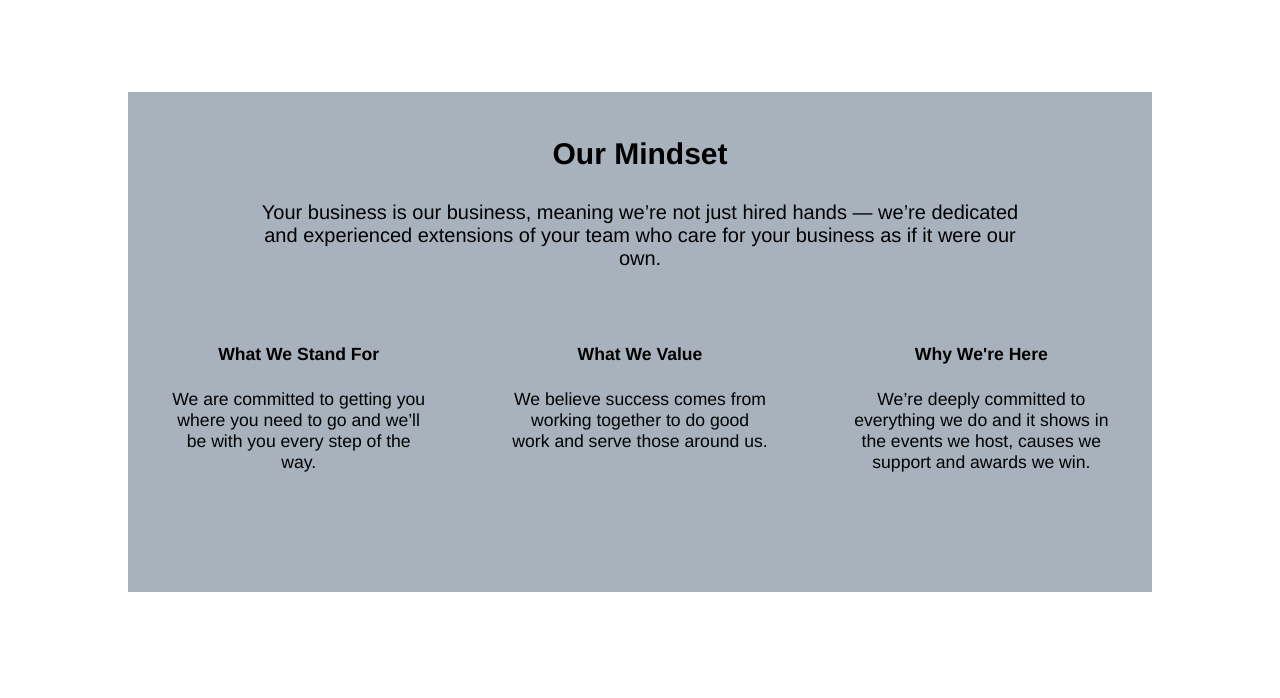
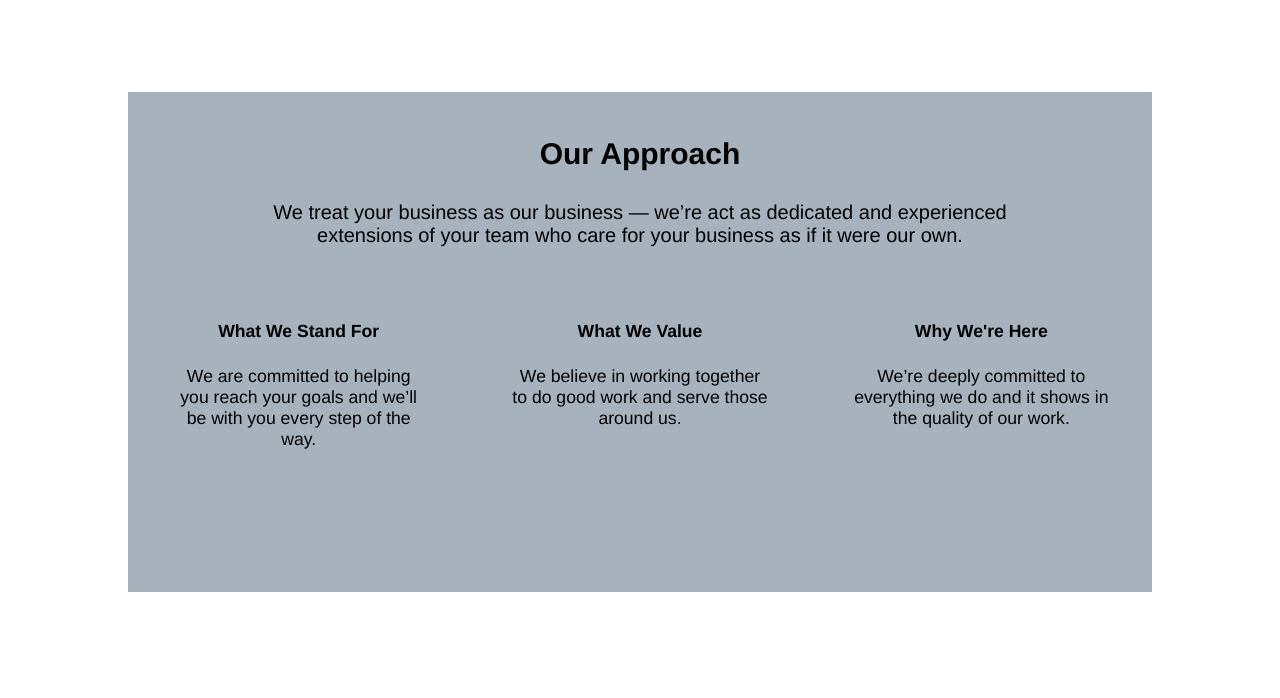
Before and after one commit to sirkevinc/jcm, a Gatsby site in the folder site/: page /about in a window 1280 px wide. Shown: the part 930-1628 px from the top of the page. Built offline with nearby package versions, Linux system fonts and the light colour scheme; Gatsby itself is replaced by a stand-in of ours.

Commit message:
Some word changes

```diff
--- a/site/src/components/ApproachBox/index.tsx
+++ b/site/src/components/ApproachBox/index.tsx
@@ -4,21 +4,21 @@ const ApproachBox = () => {
     return (
         <div className="approach__container">
             <div className="approach__upper">
-                <h3>Our Mindset</h3>
-                <p>Your business is our business, meaning we’re not just hired hands — we’re dedicated and experienced extensions of your team who care for your business as if it were our own.</p>
+                <h3>Our Approach</h3>
+                <p>We treat your business as our business — we’re act as dedicated and experienced extensions of your team who care for your business as if it were our own.</p>
             </div>
             <div className="approach__bottom">
                 <div className="approach__col">
                     <h4>What We Stand For</h4>
-                    <p>We are committed to getting you where you need to go and we’ll be with you every step of the way.</p>
+                    <p>We are committed to helping you reach your goals and we’ll be with you every step of the way.</p>
                 </div>
                 <div className="approach__col">
                     <h4>What We Value</h4>
-                    <p>We believe success comes from working together to do good work and serve those around us.</p>
+                    <p>We believe in working together to do good work and serve those around us.</p>
                 </div>
                 <div className="approach__col">
                     <h4>Why We're Here</h4>
-                    <p>We’re deeply committed to everything we do and it shows in the events we host, causes we support and awards we win.</p>
+                    <p>We’re deeply committed to everything we do and it shows in the quality of our work.</p>
                 </div>
             </div>
         </div>
```
